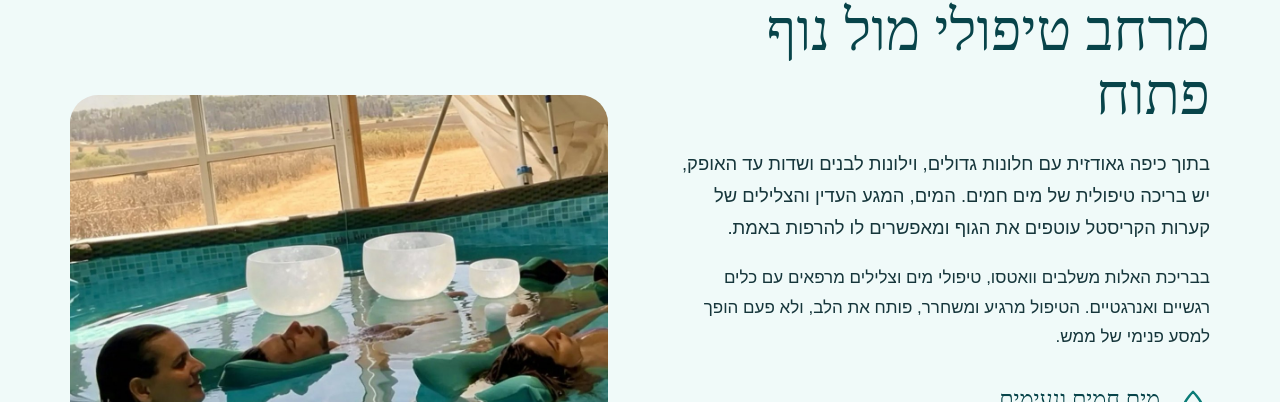
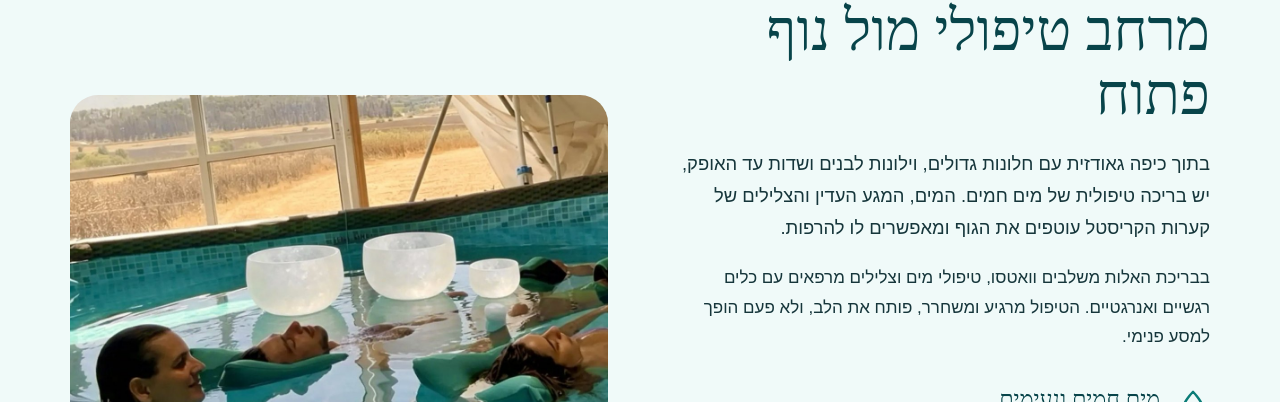
Before and after one commit to noamnach-hub/breichat-haelot, a plain HTML site: page index.html in a window 1280 px wide. Shown: the part 868-1270 px from the top of the page. Drawn offline with Linux system fonts and the light colour scheme; no server answers; a web font is replaced by a local one.

Commit message:
המרחב: הסרת "באמת" ו"של ממש"
Co-Authored-By: Claude Opus 5.5 <noreply@anthropic.com>

```diff
--- a/index.html
+++ b/index.html
@@ -145,8 +145,8 @@
     <div class="wrap space-grid">
       <div>
         <h2>מרחב טיפולי מול נוף פתוח</h2>
-        <p class="lead">בתוך כיפה גאודזית עם חלונות גדולים, וילונות לבנים ושדות עד האופק, יש בריכה טיפולית של מים חמים. המים, המגע העדין והצלילים של קערות הקריסטל עוטפים את הגוף ומאפשרים לו להרפות באמת.</p>
-        <p>בבריכת האלות משלבים וואטסו, טיפולי מים וצלילים מרפאים עם כלים רגשיים ואנרגטיים. הטיפול מרגיע ומשחרר, פותח את הלב, ולא פעם הופך למסע פנימי של ממש.</p>
+        <p class="lead">בתוך כיפה גאודזית עם חלונות גדולים, וילונות לבנים ושדות עד האופק, יש בריכה טיפולית של מים חמים. המים, המגע העדין והצלילים של קערות הקריסטל עוטפים את הגוף ומאפשרים לו להרפות.</p>
+        <p>בבריכת האלות משלבים וואטסו, טיפולי מים וצלילים מרפאים עם כלים רגשיים ואנרגטיים. הטיפול מרגיע ומשחרר, פותח את הלב, ולא פעם הופך למסע פנימי.</p>
         <ul class="facts">
           <li>
             <svg viewBox="0 0 24 24" fill="none" stroke="currentColor" stroke-width="1.6" stroke-linecap="round" stroke-linejoin="round" aria-hidden="true"><path d="M12 2.7S5 10 5 14.5a7 7 0 0 0 14 0C19 10 12 2.7 12 2.7Z"/><path d="M9 15a3 3 0 0 0 3 3"/></svg>
```
